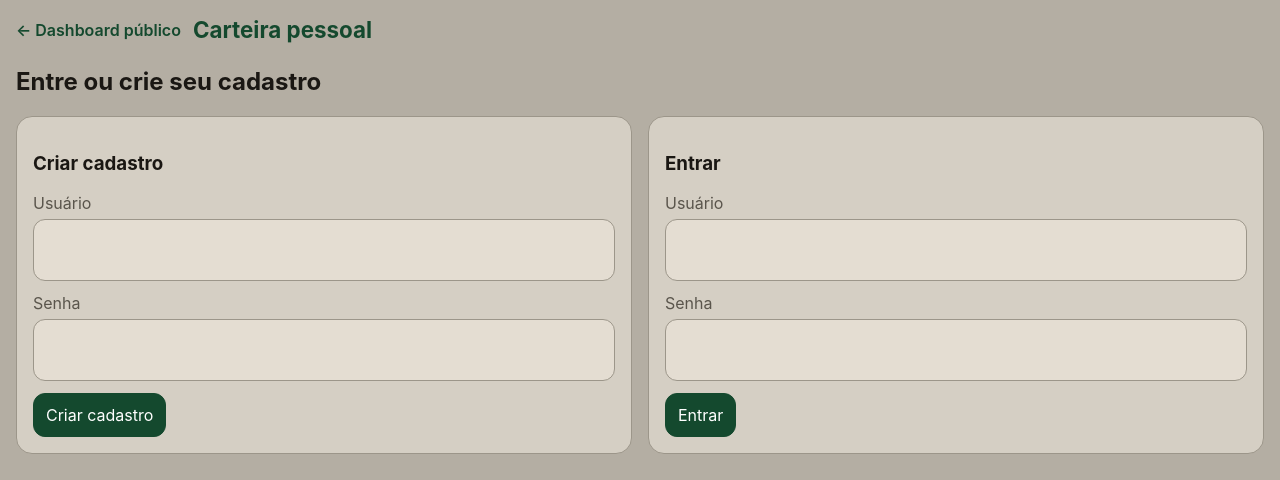
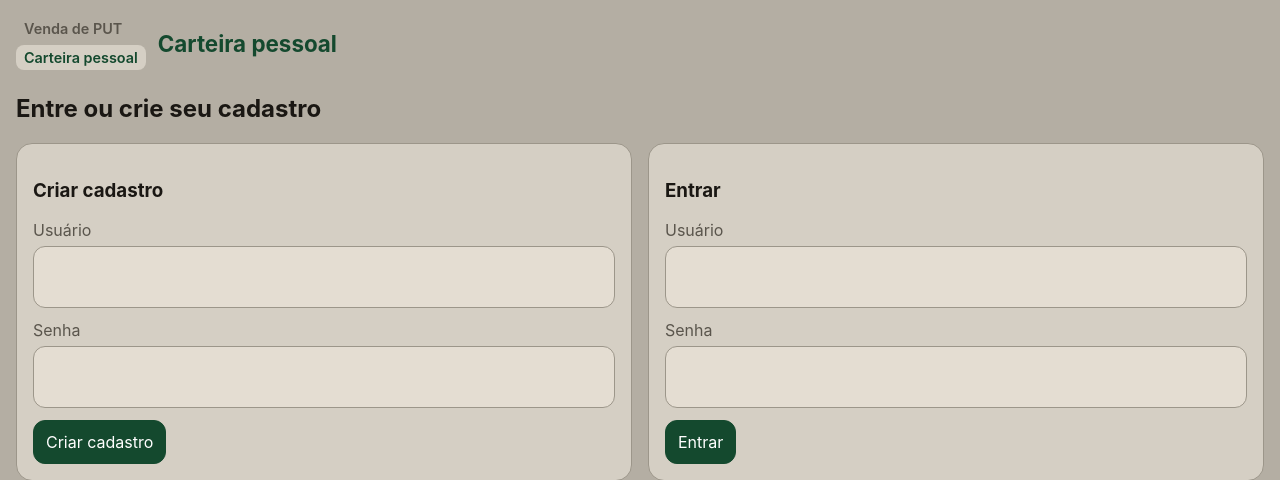
Before and after one commit to igorbeleza/venda-de-put, a Python web app: template src/venda_de_put/web/templates/carteira.html in a window 1280 px wide. Shown: the top 480 px of the page. Run offline with Jinja, Linux system fonts and the light colour scheme; the template is opened without the code that fills it, so the values that code supplies are empty.

Commit message:
feat: move link da carteira para o sidebar

```diff
--- a/src/venda_de_put/web/static/carteira.css
+++ b/src/venda_de_put/web/static/carteira.css
@@ -32,13 +32,27 @@ html, body {
   color: var(--verde);
 }
 
-.back-link {
-  color: var(--verde);
+.screens-nav {
+  display: flex;
+  flex-direction: column;
+  gap: 4px;
+}
+
+.screens-nav a {
+  color: var(--ink-2);
   text-decoration: none;
   font-weight: 600;
+  font-size: 0.9rem;
+  padding: 4px 8px;
+  border-radius: 8px;
 }
 
-.back-link:hover { text-decoration: underline; }
+.screens-nav a[aria-current="page"] {
+  background: var(--surface);
+  color: var(--verde);
+}
+
+.screens-nav a:hover { text-decoration: underline; }
 
 .auth-grid, .form-grid, .summary-grid {
   display: grid;
--- a/src/venda_de_put/web/templates/carteira.html
+++ b/src/venda_de_put/web/templates/carteira.html
@@ -9,7 +9,10 @@
 <body>
 <main class="carteira-shell">
   <header class="carteira-header">
-    <a href="./" class="back-link">← Dashboard público</a>
+    <nav class="screens-nav" aria-label="Telas">
+      <a href="./">Venda de PUT</a>
+      <a href="carteira" aria-current="page">Carteira pessoal</a>
+    </nav>
     <h1>Carteira pessoal</h1>
     <button id="carteira-logout" type="button" hidden>Sair</button>
   </header>
--- a/src/venda_de_put/web/templates/index.html
+++ b/src/venda_de_put/web/templates/index.html
@@ -58,6 +58,7 @@
     <p class="nav-label">Telas</p>
     <nav>
       <a class="nav-item active" href="#dashboard">Venda de PUT</a>
+      <a class="nav-item" href="carteira">Carteira pessoal</a>
     </nav>
   </aside>
   <div class="main">
@@ -72,7 +73,6 @@
       <button type="button" role="tab" class="tab" data-tab="feriados" hidden>Feriados</button>
       <button type="button" role="tab" class="tab" data-tab="instrucoes">Instruções</button>
       </div>
-      <a class="personal-wallet-link" href="carteira">Carteira pessoal</a>
       <div id="auth-control" class="auth-control" aria-live="polite"></div>
     </header>
     <section id="pane-dashboard" class="pane active">
```
Also changed, not shown: tests/test_carteira_ui.py (+14 -1 lines).
